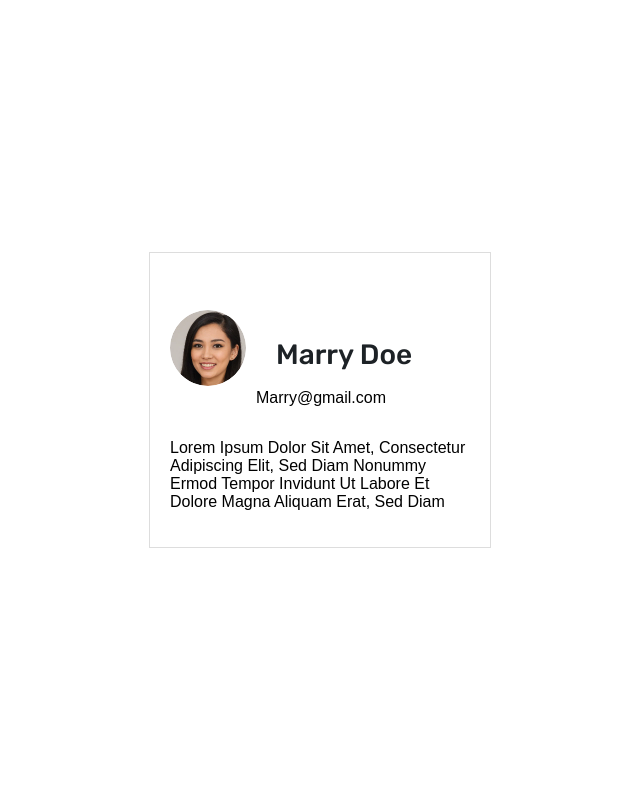
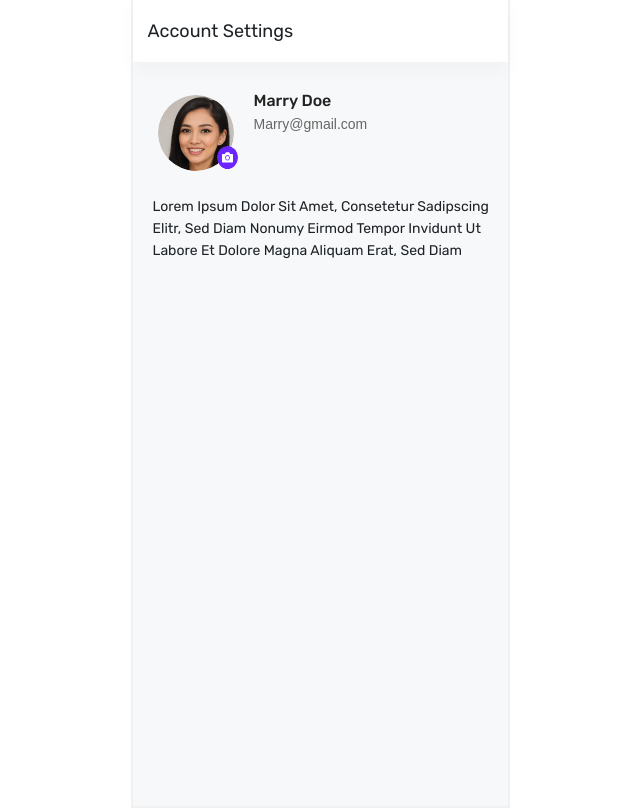
Before and after one commit to Aafreen2203/Popx, a React (Vite) app: page /profile in a window 1280 px wide. Shown: the whole page, without its empty margins (320-960 px from the left). Built offline with nearby package versions, Linux system fonts and the light colour scheme.

Commit message:
profile styling done

```diff
--- a/src/Profile/Profile.css
+++ b/src/Profile/Profile.css
@@ -1,17 +1,121 @@
+/* Profile Container */
 .profile-container {
-    padding: 20px;
-    width: 300px;
-    margin: auto;
-    border: 1px solid #ddd;
+ position: relative;
+ top: 0px;
+ left: 0px;
+ width: 375px;
+ height: 812px;
+ background: #F7F8F9 0% 0% no-repeat padding-box;
+ border: 2px solid #f1f1f1;
+ opacity: 1;
 }
 
-  .account-settings {
+/* Account Settings Title */
+
+.profile-titlecont {
+  position: relative;
+  top: -18px;
+  left: 0px;
+  width: 375px;
+  height: 68px;
+  background: #FFFFFF 0% 0% no-repeat padding-box;
+  box-shadow: 0px 10px 20px #00000007;
+  opacity: 1;
+}
+
+
+.profile-title {
+  position: relative;
+  top: 27px;
+  left: 15px;
+  width: 146px;
+  height: 22px;
+  text-align: left;
+  font-family: 'Rubik', sans-serif;
+  font-weight: 400;
+  font-size: 18px;
+  line-height: 21px;
+  letter-spacing: 0px;
+  color: #1D2226;
+  text-transform: capitalize;
+  opacity: 1;
+}
+
+/* Profile Card */
+.profile-card {
   display: flex;
   align-items: center;
-    margin-bottom: 15px;
+  padding: 15px;
+  background: #f7f8f9;
+  border-radius: 8px;
+  position: relative;
 }
 
-  .account-settings img {
+/* Profile Image Container */
+.profile-image-container {
+  position: relative;
+  width: 76px;
+  height: 76px;
+  left: 10px;
+  top: -25px;
+}
+
+/* Profile Image */
+.profile-image {
+  width: 76px;
+  height: 76px;
   border-radius: 50%;
-    margin-right: 10px;
 }
+
+/* Camera Icon */
+.camera-icon {
+  position: absolute;
+  bottom: 0;
+  left: 57px;
+  width: 21px;
+  height: 23px;
+  border-radius: 50%;
+  padding: 2px;
+}
+
+/* Profile Info */
+.profile-info {
+  position: relative;
+  top: -65px;
+  left: 10px;
+  flex: 1;
+}
+
+/* Name & Email */
+.profile-name {
+  font-size: 16px;
+  font-weight: 500;
+  color: #222;
+}
+
+.profile-email {
+  font-size: 14px;
+  font-weight: 400;
+  color: #666;
+  position: relative;
+  left: 20px;
+  top: -10px;
+}
+
+/* Description */
+.profile-description {
+  text-align: left;
+  position: relative;
+  left: 20px;
+  top: -54px;
+  width: 337px;
+  height: 63px;
+  font-family: 'Rubik', sans-serif;
+  font-size: 14px;
+  font-weight: 400;
+  line-height: 22px;
+  letter-spacing: 0px;
+  color: #1D2226;
+  text-transform: capitalize;
+  opacity: 1;
+}
--- a/src/Profile/Profile.jsx
+++ b/src/Profile/Profile.jsx
@@ -1,20 +1,30 @@
 import React from "react";
 import "./Profile.css";
-import profile from "../assets/profile.png"
+import profile from "../assets/profile.png";
+import cameraimg from "../assets/cameraimg.svg";
 
 const Profile = () => {
   return (
     <div className="profile-container">
-      <div className="account-settings">
-        <img src={profile} alt="Profile" />
-        <div>
-          <h2>Marry Doe</h2>
-          <p>Marry@gmail.com</p>
+      <div className="profile-titlecont">
+        <h3 className="profile-title">Account Settings</h3>
+      </div>
+
+      <div className="profile-card">
+        <div className="profile-image-container">
+          <img src={profile} alt="Profile" className="profile-image" />
+          <img src={cameraimg} alt="Camera" className="camera-icon" />
+        </div>
+
+        <div className="profile-info">
+          <h2 className="profile-name">Marry Doe</h2>
+          <p className="profile-email">Marry@gmail.com</p>
         </div>
       </div>
-      <p>
-        Lorem Ipsum Dolor Sit Amet, Consectetur Adipiscing Elit, Sed Diam Nonummy
-        Ermod Tempor Invidunt Ut Labore Et Dolore Magna Aliquam Erat, Sed Diam
+
+      <p className="profile-description">
+        Lorem Ipsum Dolor Sit Amet, Consetetur Sadipscing Elitr, Sed Diam
+        Nonumy Eirmod Tempor Invidunt Ut Labore Et Dolore Magna Aliquam Erat, Sed Diam
       </p>
     </div>
   );
```
Also changed, not shown: src/assets/cameraimg.svg (added). Lines whose indentation alone changed are shown as unchanged.
